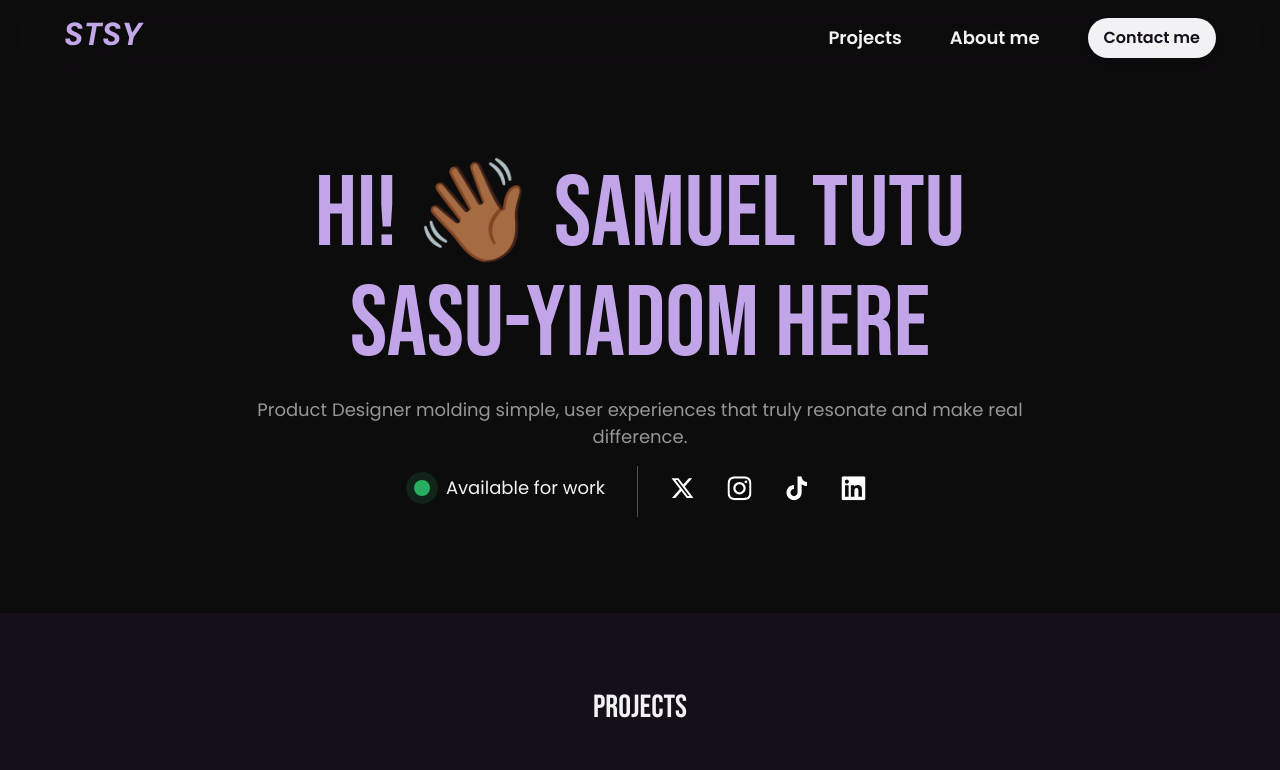
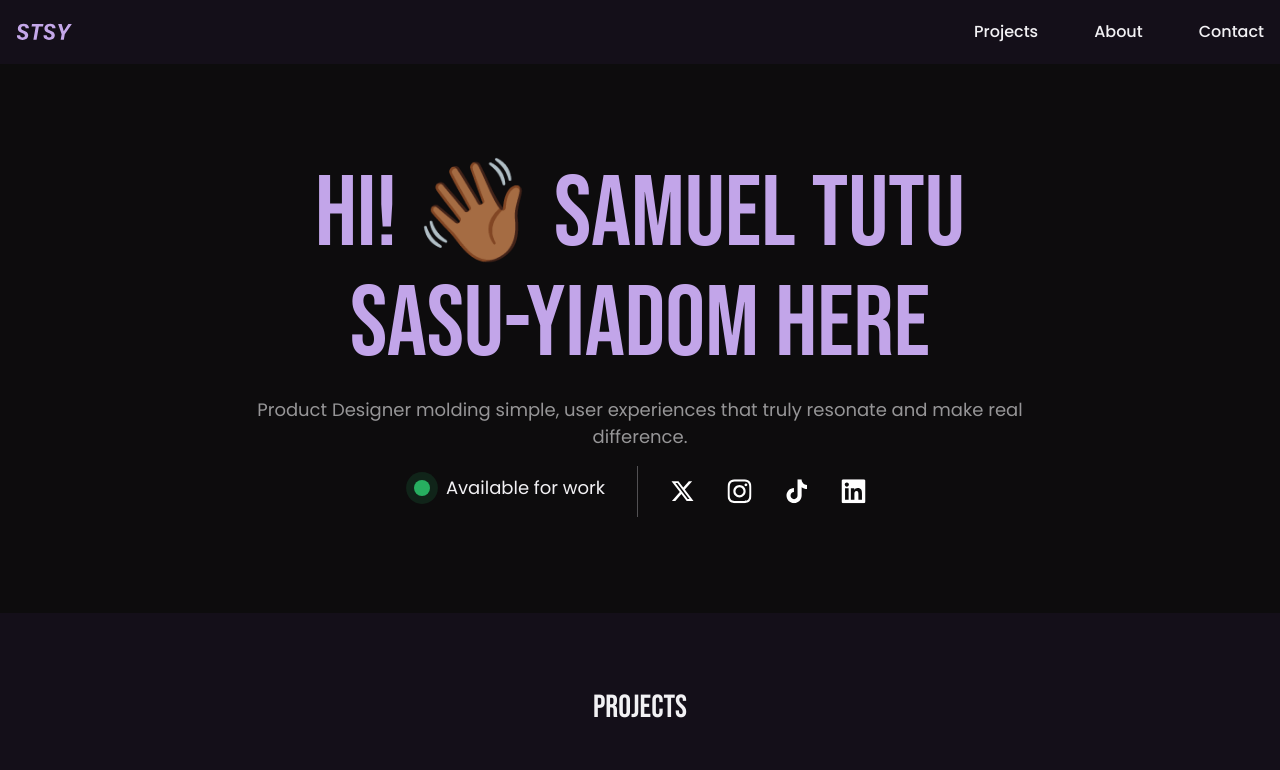
Before and after one commit to KwakuTutu/Portfolio-v2, a plain HTML site: page index.html in a window 1280 px wide. Shown: the top 770 px of the page. Drawn offline with Linux system fonts and the light colour scheme; a script that the page names is missing.

Commit message:
refactor js into cs pt2 - header

```diff
--- a/index.html
+++ b/index.html
@@ -23,23 +23,15 @@
 <script defer src="/_vercel/insights/script.js"></script>
 
 <body>
-    <header class="site-header">
-        <div class="container nav-biggerscreen">
-            <a href="#" class="logo"><img src="images/Logo.svg"></a>
-            <button class="nav-toggle">
-        <div class="hamburger" onclick="toggleMenu()">
-          <span></span>
-          <span></span>
-        </div>
-      </button>
-            <nav class="nav">
-                <ul>
-                    <li><a class="links nav-links" onclick="closeMenu()" href="#projects">Projects</a></li>
-                    <li><a class="links nav-links" onclick="closeMenu()" href="#about">About me</a></li>
-                    <li><a class="links cta" onclick="closeMenu()" href="#contact">Contact me</a></li>
-                </ul>
-            </nav>
-        </div>
+    <header class="flex bg-dark">
+        <a href="#" class="logo"><img src="images/Logo.svg"></a>
+        <nav class="nav">
+            <ul class="flex">
+                <li><a class="nav-links" href="#projects">Projects</a></li>
+                <li><a class="nav-links" href="#about">About</a></li>
+                <li><a class="nav-links" href="#contact">Contact</a></li>
+            </ul>
+        </nav>
     </header>
 
     <!--case study overlay-->
--- a/styles.css
+++ b/styles.css
@@ -82,7 +82,7 @@ body {
 img,
 picture {
     max-width: 100%;
-    /* display: block; */
+    display: block;
 }
 
 .flex {
@@ -180,22 +180,6 @@ picture {
     font-size: var(--fs-200);
 }
 
-.uppercase {
-    text-transform: uppercase;
-}
-
-.letter-spacing-1 {
-    letter-spacing: 4.75px;
-}
-
-.letter-spacing-2 {
-    letter-spacing: 2.7px;
-}
-
-.letter-spacing-3 {
-    letter-spacing: 2.35px;
-}
-
 .fs-900,
 .fs-800,
 .fs-700,
@@ -203,77 +187,30 @@ picture {
     line-height: 1.1;
 }
 
-.site-header {
-    backdrop-filter: blur(50px);
+header {
+    padding: 0.5rem 1rem;
     position: fixed;
-    top: 0;
     width: 100%;
     z-index: 1;
+    justify-content: space-between;
+    align-items: center;
 }
 
-.logo {
-    display: inline-block;
-    text-decoration: none;
-    height: auto;
-}
-
-.nav-toggle {
-    cursor: pointer;
-    border: 0;
-    width: 3em;
-    padding: 0;
-    background: none;
-    position: absolute;
-    right: 1rem;
-}
-
-.hamburger {
-    padding-top: 1.5rem;
-    margin: 0 auto;
-    width: 100%;
-    position: relative;
-    display: flex;
-    flex-direction: column;
-    cursor: pointer;
-}
-
-.hamburger span {
-    display: block;
-    width: 30px;
-    height: 2px;
-    background-color: hsl(var(--clr-white));
-    margin: 4px;
-    transition: transform 0.3s ease;
-}
-
-
-/* Close hamburger styles */
-
-.hamburger.close span:nth-child(1) {
-    transform: rotate(-45deg) translate(-5px, 6px);
-}
-
-.hamburger.close span:nth-child(2) {
-    transform: rotate(45deg) translate(-5px, -6px);
-}
-
-.nav {
-    visibility: hidden;
-    height: 0;
-    position: absolute;
+.logo img {
+    height: 48px;
 }
 
 .nav ul {
-    padding: 1rem;
-    text-align: center;
+    margin: 0;
+    padding: 0;
+    justify-content: center;
+    align-items: center;
 }
 
 .nav ul li {
     cursor: pointer;
     list-style: none;
-    padding: 0.5rem;
-    margin: 1rem;
-    font-weight: 600;
+    font-weight: 500;
     text-align: left;
 }
 
@@ -281,25 +218,13 @@ picture {
     display: inline-block;
     text-decoration: none;
     color: hsl(var(--clr-white));
-    font-size: var(--fs-400);
-    /* font-weight: 300; */
+    font-size: var(--fs-300);
     transition: transform 0.3s ease;
 }
 
 .nav-links:hover {
     color: hsl(var(--clr-purple));
     transform: scale(1.1);
-}
-
-.cta {
-    display: inline-block;
-    text-decoration: none;
-    background-color: hsl(var(--clr-white));
-    color: hsl(var(--clr-dark));
-    padding: 0.5rem 1rem;
-    border-radius: 2rem;
-    box-shadow: 1px 4px 12px 0px hsl(var(--clr-very-dark), 0.08);
-    transition: transform 0.5s ease;
 }
 
 .cta:hover {
@@ -621,11 +546,7 @@ picture {
         justify-content: space-between;
         align-items: center;
     }
-    .nav-toggle {
-        visibility: hidden;
-    }
     .nav {
-        visibility: visible;
         position: relative;
         height: auto;
     }
```
